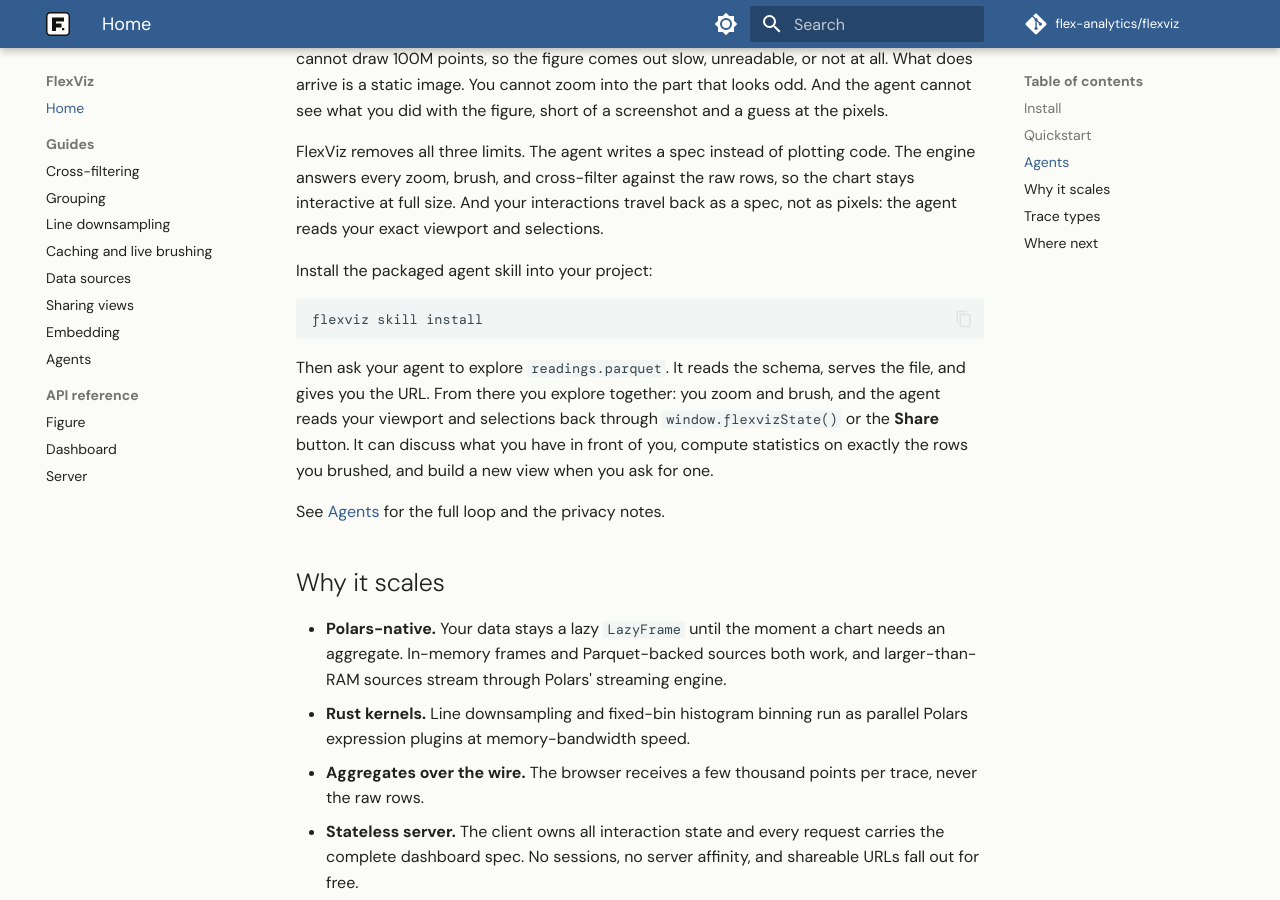
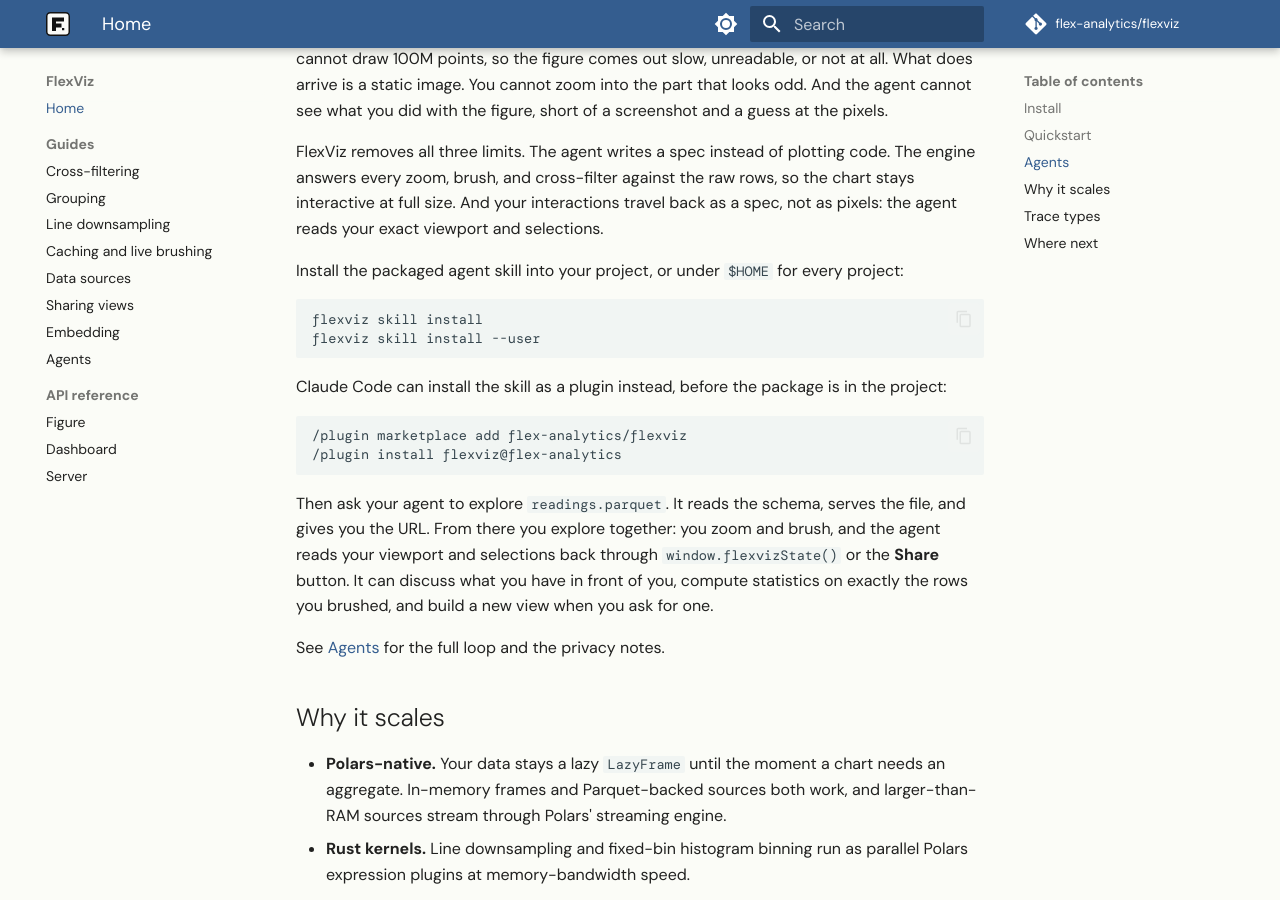
Before and after one commit to flex-analytics/flexviz, an MkDocs documentation site: the page built from docs/index.md, in a window 1280 px wide and 900 px high, scrolled down 2009 px. Built offline with MkDocs 1.6.1 and Material for MkDocs 9.7.7, drawn with Linux system fonts in a browser that asks for light colours; some web fonts are replaced; comment, search, counter and statistics services are not loaded.

Commit message:
docs(index): document the plugin marketplace install

````diff
--- a/docs/index.md
+++ b/docs/index.md
@@ -84,10 +84,20 @@ rows, so the chart stays interactive at full size. And your interactions
 travel back as a spec, not as pixels: the agent reads your exact viewport and
 selections.
 
-Install the packaged agent skill into your project:
+Install the packaged agent skill into your project, or under `$HOME` for
+every project:
 
 ```bash
 flexviz skill install
+flexviz skill install --user
+```
+
+Claude Code can install the skill as a plugin instead, before the package is
+in the project:
+
+```
+/plugin marketplace add flex-analytics/flexviz
+/plugin install flexviz@flex-analytics
 ```
 
 Then ask your agent to explore `readings.parquet`. It reads the schema, serves
````
